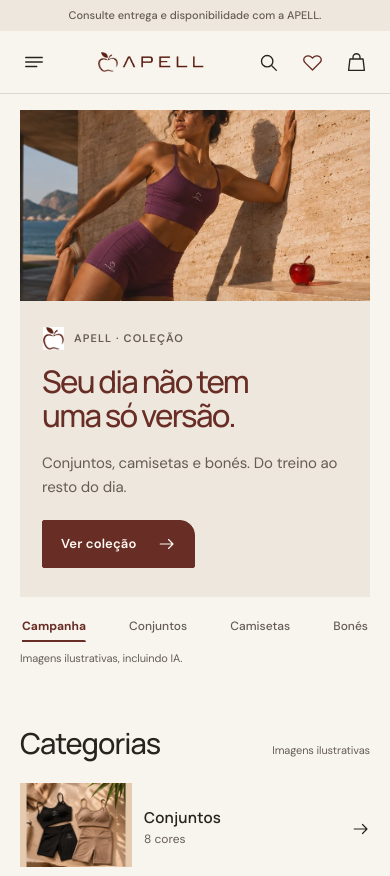
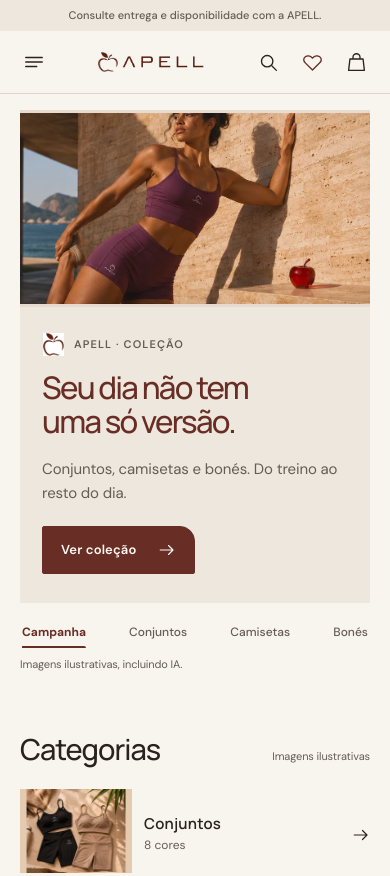
Before and after one commit to mrleanderso/apellstore, a plain HTML site: page index.html in a window 390 px wide. Shown: the top 876 px of the page. Drawn offline with Linux system fonts and the light colour scheme.

Commit message:
Padroniza janela das quatro campanhas em 16:9 sem recortes

```diff
--- a/css/autoral.css
+++ b/css/autoral.css
@@ -37,3 +37,15 @@
  .hero-grid .hero-visual{aspect-ratio:auto;height:auto;min-height:0;display:block}
  .hero-grid .hero-visual>img,.hero-grid .hero-visual>img[data-scene]{position:static;inset:auto;display:block;width:100%;height:auto;max-height:none;aspect-ratio:auto;object-fit:contain}
 }
+
+/* Campaign art direction: identical 16:9 window in all four scenes.
+   Never crop the source: neutral side space is intentional for legacy assets. */
+.hero-grid{display:grid;grid-template-columns:minmax(0,1.78fr) minmax(0,1fr);align-items:center;min-height:0}
+.hero-grid .hero-visual{position:relative;display:block;width:100%;aspect-ratio:16/9;min-height:0;height:auto;background:#e6dbce}
+.hero-grid .hero-visual>img,.hero-grid .hero-visual>img[data-scene]{position:absolute;inset:0;width:100%;height:100%;object-fit:contain;object-position:center;transform:none!important}
+.hero-grid .hero-copy{min-width:0;align-self:stretch;justify-content:center}
+@media(max-width:760px){
+ .hero-grid{display:flex;flex-direction:column;align-items:stretch;min-height:0}
+ .hero-grid .hero-visual{aspect-ratio:16/9;height:auto;min-height:0}
+ .hero-grid .hero-visual>img,.hero-grid .hero-visual>img[data-scene]{position:absolute;inset:0;width:100%;height:100%;object-fit:contain}
+}
```
Also changed, not shown: 1 other file.
